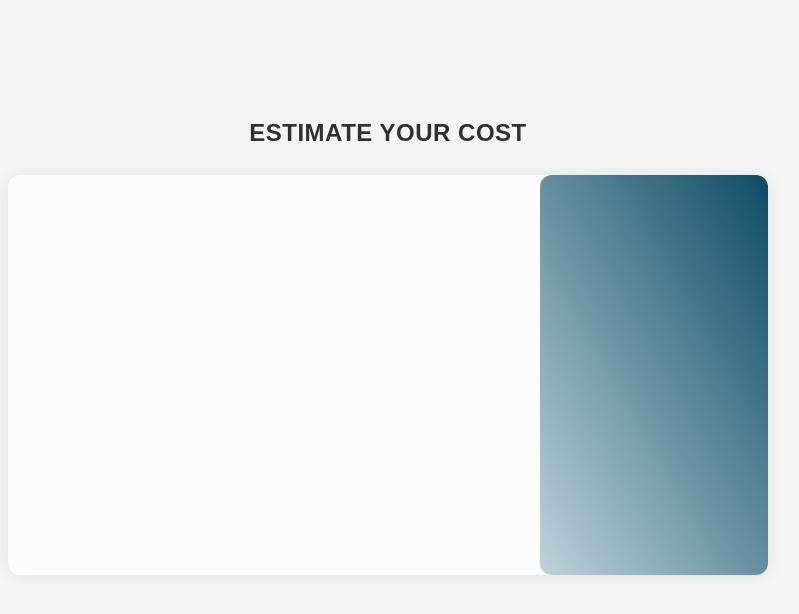
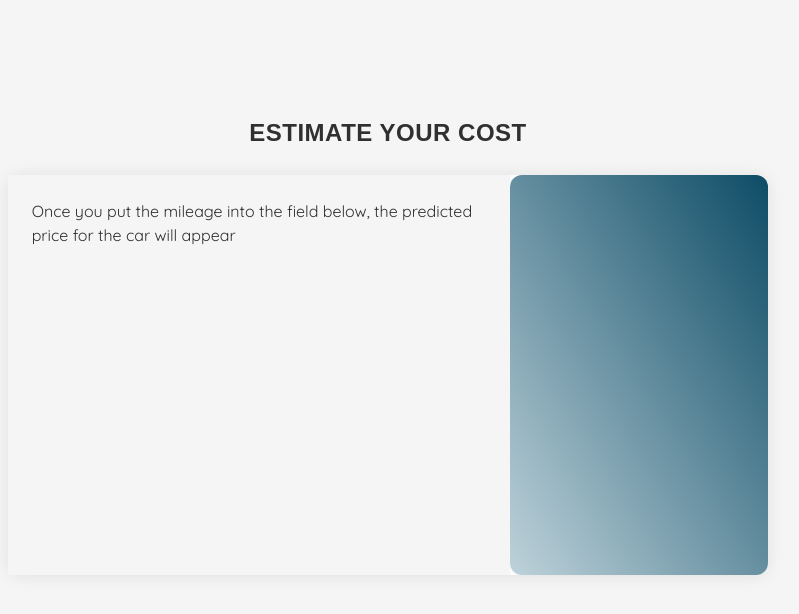
Before and after one commit to Mariokka/ft_linear_regression, an Angular app in the folder frontend/: page / in a window 1280 px wide. Shown: the top 614 px of the page, without its empty margins (252-1051 px from the left). Built offline with nearby package versions, Linux system fonts and the light colour scheme.

Commit message:
add and style text about mileage

```diff
--- a/frontend/src/app/app.component.css
+++ b/frontend/src/app/app.component.css
@@ -27,9 +27,16 @@
 }
 
 #price-block {
-  width: 30%;
+  width: 34%;
   height: 100%;
   float: right;
   background: linear-gradient(to left bottom, var(--color-dark-blue), var(--color-light-blue));
   border-radius: 12px;
 }
+
+#mileage-block {
+  padding: 24px;
+  width: 66%;
+  height: 100%;
+  float: left;
+}
--- a/frontend/src/app/app.component.html
+++ b/frontend/src/app/app.component.html
@@ -4,6 +4,9 @@
 
 <div class="row">
   <div id="card" class="col-xl-7 col-lg-8 col-md-9 col-sm-10">
-      <div id="price-block"></div>
+    <div id="mileage-block">
+      <span>Once you put the mileage into the field below, the predicted price for the car will appear</span>
+    </div>
+    <div id="price-block"></div>
   </div>
 </div>
```
